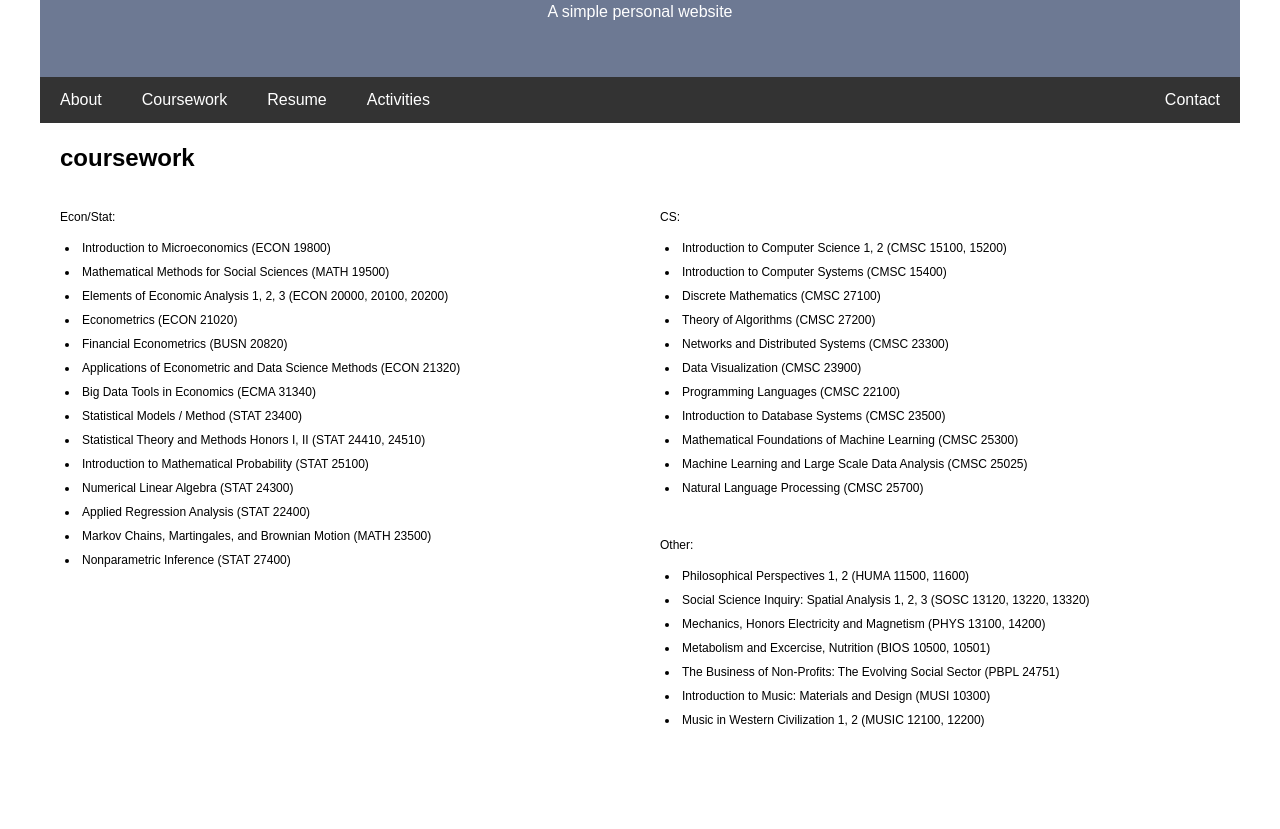
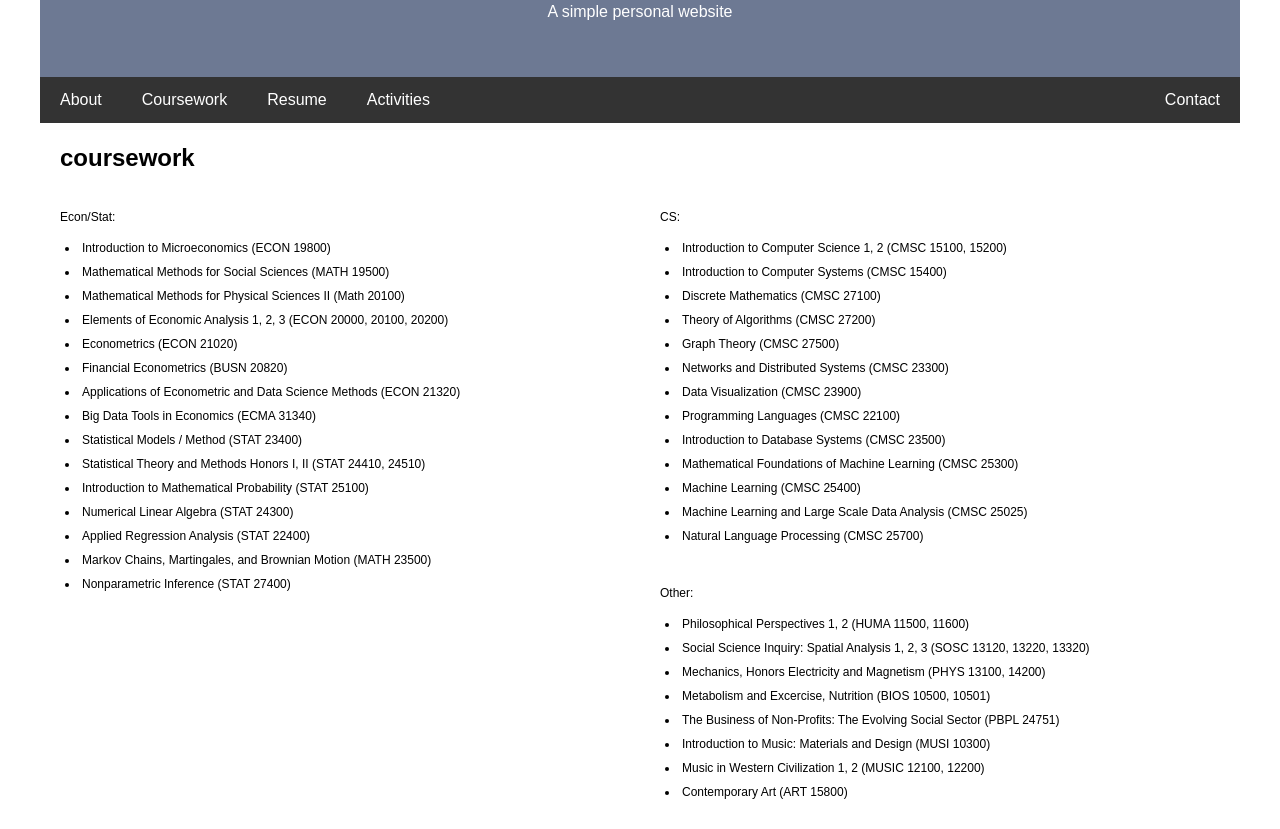
Before and after one commit to jonyuan/jonyuan.github.io, a plain HTML site: page coursework.html in a window 1280 px wide. Shown: the part 132-961 px from the top of the page. Before the commit the page ends 889 px from the top, so only its background shows below. Drawn offline with Linux system fonts and the light colour scheme.

Commit message:
2021 update

```diff
--- a/coursework.html
+++ b/coursework.html
@@ -40,6 +40,7 @@
       <u1>
         <li>Introduction to Microeconomics (ECON 19800)</li>
         <li>Mathematical Methods for Social Sciences (MATH 19500)</li>
+        <li>Mathematical Methods for Physical Sciences II (Math 20100)</li>
         <li>Elements of Economic Analysis 1, 2, 3 (ECON 20000, 20100, 20200)</li>
         <li>Econometrics (ECON 21020)</li>
         <li>Financial Econometrics (BUSN 20820) </li>
@@ -65,11 +66,13 @@
         <li>Introduction to Computer Systems (CMSC 15400)</li>
         <li>Discrete Mathematics (CMSC 27100)</li>
         <li>Theory of Algorithms (CMSC 27200)</li>
+        <li>Graph Theory (CMSC 27500)</li>
         <li>Networks and Distributed Systems (CMSC 23300)</li>
         <li>Data Visualization (CMSC 23900)</li>
         <li>Programming Languages (CMSC 22100)</li>
         <li>Introduction to Database Systems (CMSC 23500)</li>
         <li>Mathematical Foundations of Machine Learning (CMSC 25300)</li>
+        <li>Machine Learning (CMSC 25400)</li>
         <li>Machine Learning and Large Scale Data Analysis (CMSC 25025)</li>
         <li>Natural Language Processing (CMSC 25700)</li>
       </u1>
@@ -85,6 +88,7 @@
         <li>The Business of Non-Profits: The Evolving Social Sector (PBPL 24751)</li>
         <li>Introduction to Music: Materials and Design (MUSI 10300)</li>
         <li>Music in Western Civilization 1, 2 (MUSIC 12100, 12200)</li>
+        <li>Contemporary Art (ART 15800)</li>
       </u1>
     </p>
   </div>
```
Also changed, not shown: index.html (+1 -1 lines), resume.html (+1 -1 lines), 1 other file.
